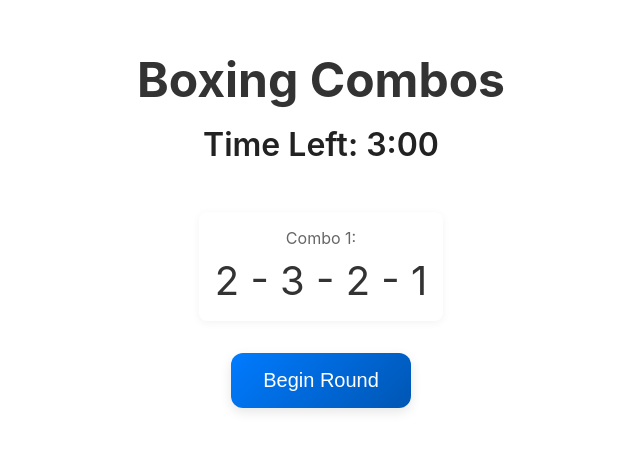
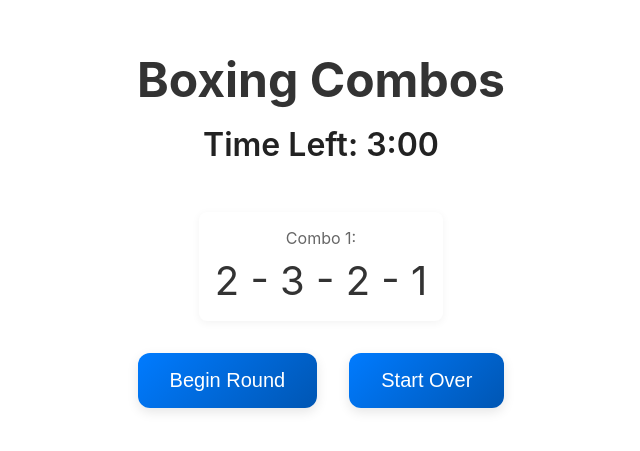
Before and after one commit to kwongweb/boxing-combos, a React (Create React App) app: page / in a window 1280 px wide. Shown: the part 211-662 px from the top of the page, without its empty margins (319-959 px from the left). Built offline with nearby package versions, Linux system fonts and the light colour scheme.

Commit message:
start over and next round quick buttons added

```diff
--- a/src/App.js
+++ b/src/App.js
@@ -12,11 +12,11 @@ const combos = [
   [1, 2, 5],
   [2, 5, 4],
   [1, 6, 3, 2],
-  [1, 2, 1],        // jab-cross-jab
-  [2, 3, 2, 1],     // cross-hook-cross-jab
-  [3, 2, 3],        // lead hook-cross-lead hook
-  [1, 4, 3, 2],     // jab-rear upper-lead hook-cross
-  [1, 1, 2, 3]      // jab-jab-cross-lead hook
+  [1, 2, 1],
+  [2, 3, 2, 1],
+  [3, 2, 3],
+  [1, 4, 3, 2],
+  [1, 1, 2, 3]
 ];
 
 const dingSound = new Audio("https://actions.google.com/sounds/v1/alarms/beep_short.ogg");
@@ -82,14 +82,24 @@ function App() {
       <p style={{ fontSize: "2rem" }}>Time Left: {formatTime(timeLeft)}</p>
 
       {comboStack.map((combo, i) => (
-          <div key={i} className="combo-block">
+        <div key={i} className="combo-block">
           <span className="combo-label">Combo {i + 1}:</span>
           {combo.join(" - ")}
         </div>
       ))}
 
       {!roundStarted && !roundOver && (
-        <button onClick={startRound}>Begin Round</button>
+        <div>
+          <button onClick={startRound}>Begin Round</button>
+          <button onClick={startOver} style={{ marginLeft: "1rem" }}>Start Over</button>
+        </div>
+      )}
+
+      {roundStarted && !roundOver && (
+        <div style={{ marginTop: "1rem" }}>
+          <button onClick={startOver}>Start Over</button>
+          <button onClick={nextRound} style={{ marginLeft: "1rem" }}>Next Round</button>
+        </div>
       )}
 
       {roundOver && (
```
